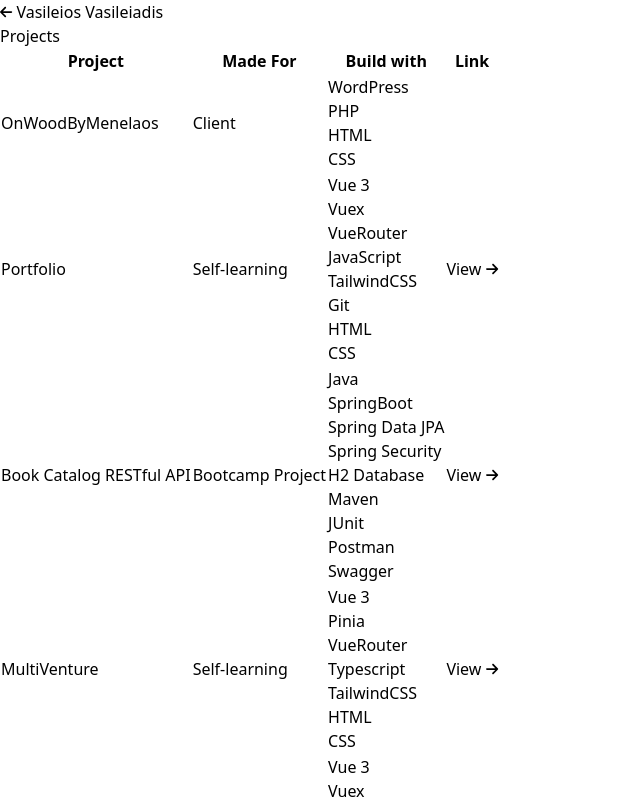
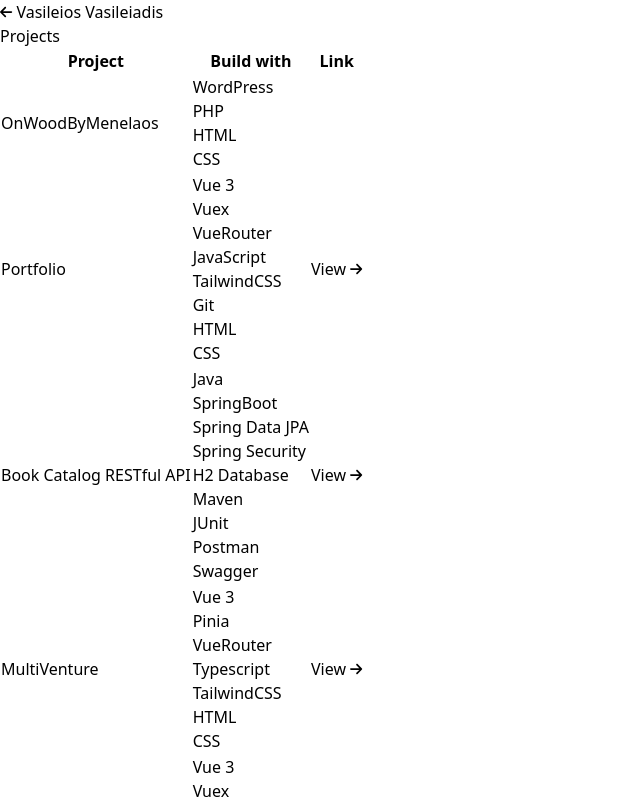
Before and after one commit to vvasileios/Portfolio, a Vue app: page /table in a window 1280 px wide. Shown: the top 800 px of the page, without its empty margins (0-640 px from the left). Built offline with nearby package versions, Linux system fonts and the light colour scheme.

Commit message:
remove made for column in table

```diff
--- a/src/components/shared/TableComponent.vue
+++ b/src/components/shared/TableComponent.vue
@@ -47,11 +47,6 @@
         >
           {{ project.title }}
         </td>
-        <td
-          class="hidden py-4 pr-4 align-top text-sm md:table-cell hover:text-slate-200"
-        >
-          {{ project.made }}
-        </td>
         <td class="hidden w-2/4 py-4 pr-4 align-top text-sm md:table-cell">
           <ul class="flex flex-wrap">
             <li
--- a/src/content/PortfolioContent.js
+++ b/src/content/PortfolioContent.js
@@ -124,14 +124,12 @@
     {
       key: "1",
       title: "OnWoodByMenelaos",
-      made: "Client",
       items: ["WordPress", "PHP", "HTML", "CSS"],
       link: "",
     },
     {
       key: "2",
       title: "Portfolio",
-      made: "Self-learning",
       items: [
         "Vue 3",
         "Vuex",
@@ -147,7 +145,6 @@
     {
       key: "3",
       title: "Book Catalog RESTful API",
-      made: "Bootcamp Project",
       items: [
         "Java",
         "SpringBoot",
@@ -164,7 +161,6 @@
     {
       key: "4",
       title: "MultiVenture",
-      made: "Self-learning",
       items: [
         "Vue 3",
         "Pinia",
@@ -179,21 +175,18 @@
     {
       key: "5",
       title: "WeatherWidget",
-      made: "Self-learning",
       items: ["Vue 3", "Vuex", "JavaScript", "TailwindCSS", "HTML", "CSS"],
       link: "https://github.com/vvasileios/WeatherWidget",
     },
     {
       key: "6",
       title: "Time-Series Visualization",
-      made: "Self-learning",
       items: ["Vue 3", "Vuex", "JavaScript", "TailwindCSS", "HTML", "CSS"],
       link: "https://github.com/vvasileios/timeseries-visualization",
     },
     {
       key: "7",
       title: "Spaceflight News Blog",
-      made: "Self-learning",
       items: [
         "Vue 3",
         "Vuex",
@@ -209,14 +202,12 @@
     {
       key: "8",
       title: "Ever-Clean",
-      made: "Client",
       items: ["JavaScript", "HTML", "CSS", "Bootstrap", "PHP", "MySQL"],
       link: "",
     },
     {
       key: "9",
       title: "FaceRecognition App",
-      made: "Self-learning",
       items: [
         "React",
         "Bootstrap",
@@ -232,7 +223,6 @@
     {
       key: "10",
       title: "MicroProjectsHub",
-      made: "Self-learning",
       items: ["JavaScript", "HTML", "CSS"],
       link: "https://github.com/vvasileios/MicroProjectsHub",
     },
--- a/src/pages/ProjectTable.vue
+++ b/src/pages/ProjectTable.vue
@@ -6,7 +6,7 @@
 import { tableContent } from "@/content/PortfolioContent";
 
 const router = useRouter();
-const tableHeaders = ref(["Project", "Made For", "Build with", "Link"]);
+const tableHeaders = ref(["Project", "Build with", "Link"]);
 
 const handleBack = () => {
   router.push("/");
```
